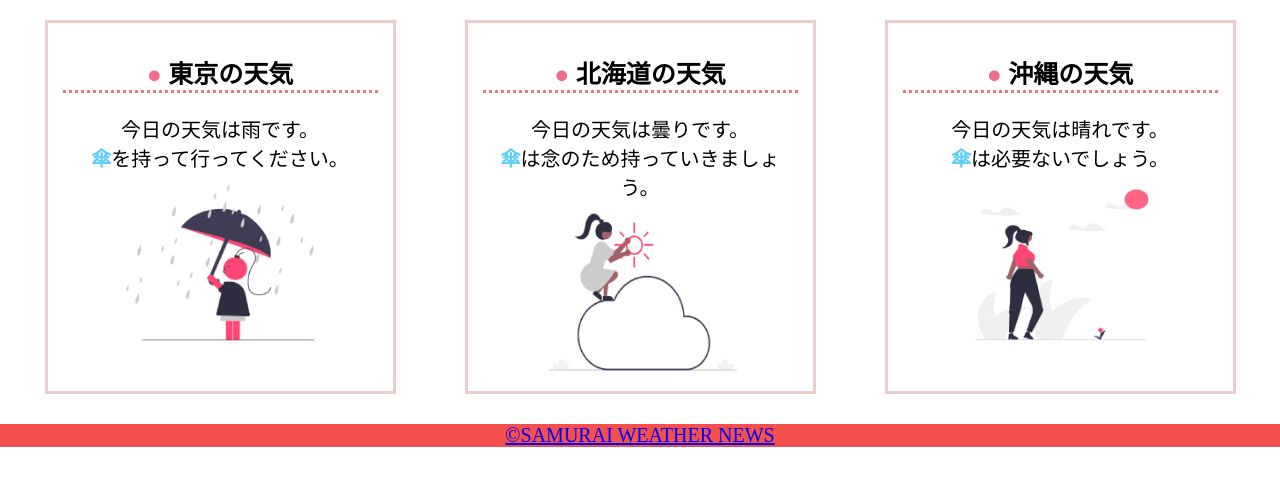
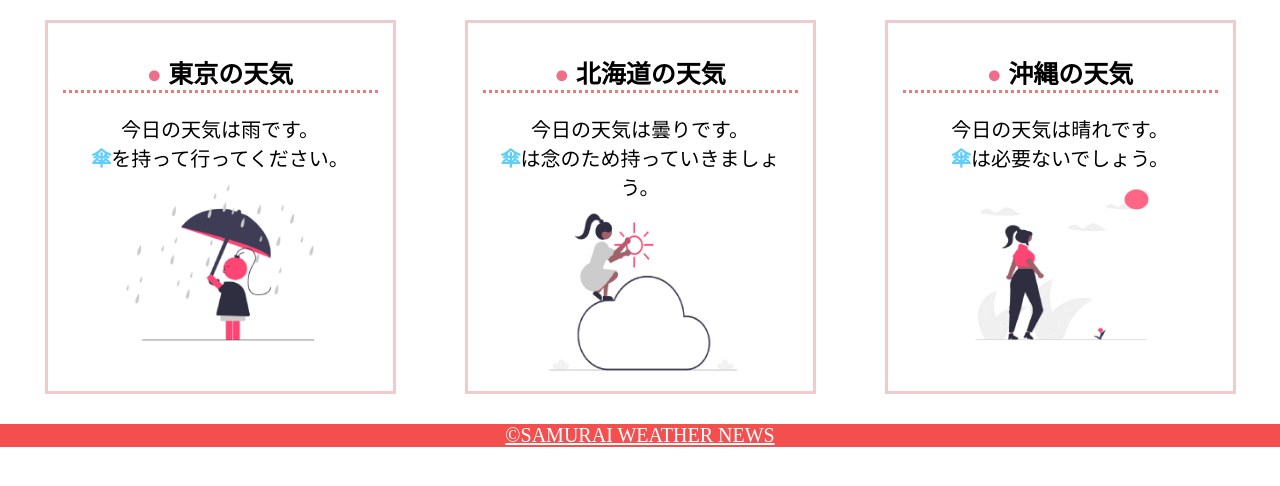
Before and after one commit to NashiNotane/html-css-basic-kadai, a plain HTML site: page kadai_022/kadai_022.html in a window 1280 px wide. Shown: the part 66-552 px from the top of the page. Drawn offline with Linux system fonts and the light colour scheme.

Commit message:
a要素　装飾

```diff
--- a/kadai_022/style.css
+++ b/kadai_022/style.css
@@ -46,3 +46,12 @@ footer {
   background-color: rgb(244,79,79);
   text-align:center ;
 }
+a {
+  color: rgb(255,255,255);
+}
+a:visited {
+  color: rgb(193,234,251);
+}
+a:hover {
+color: rgb(245,178,168);
+}
```
